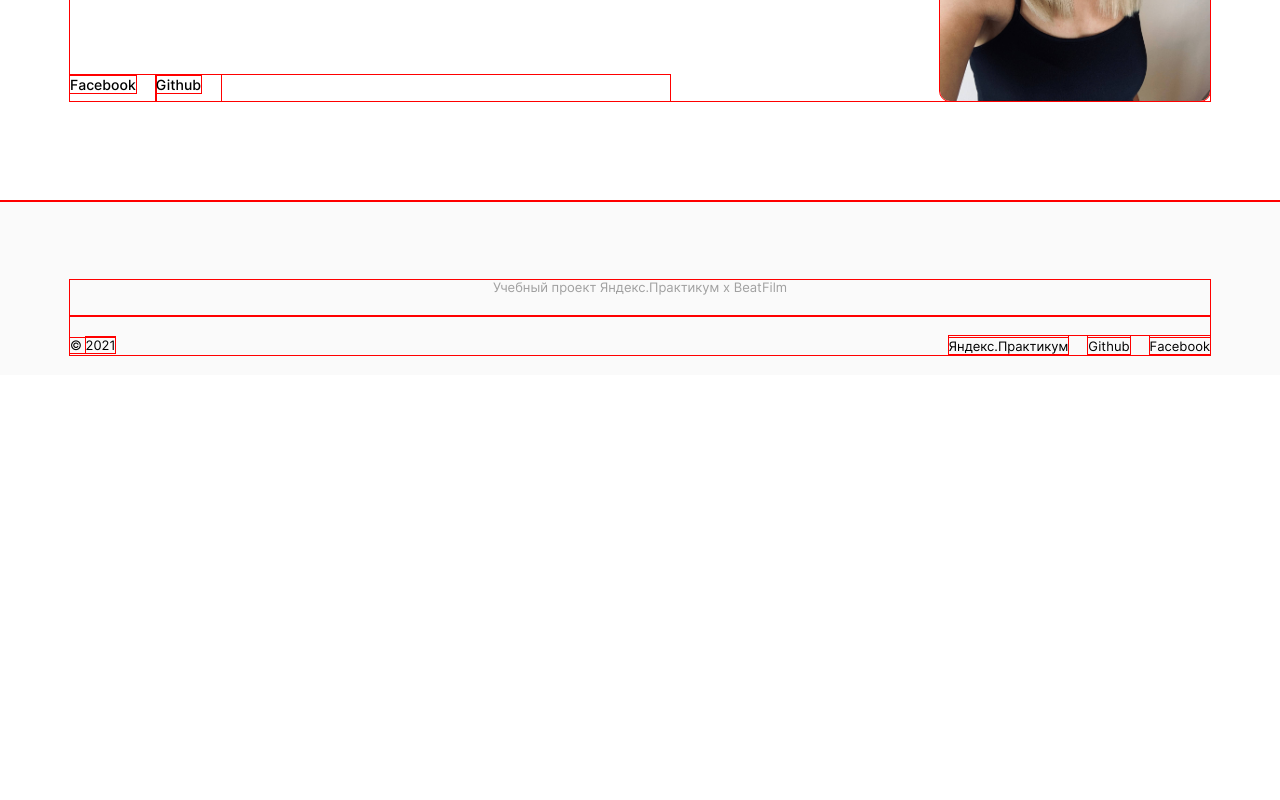
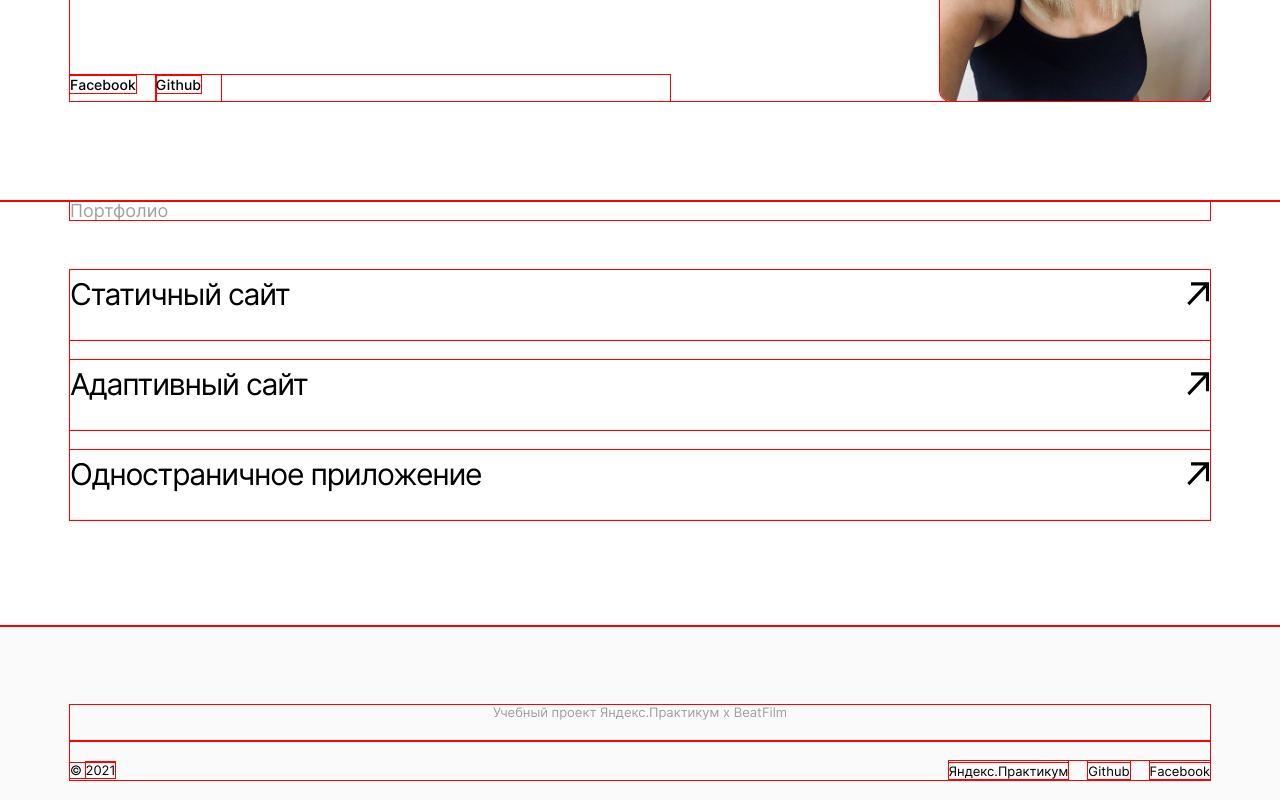
Before and after one commit to kozhevatova/movies-explorer-frontend, a React (Create React App) app: page / in a window 1280 px wide. Shown: the part 2384-3184 px from the top of the page. Before the commit the page ends 2759 px from the top, so only its background shows below. Built offline with nearby package versions, Linux system fonts and the light colour scheme.

Commit message:
feat: portfolio

```diff
--- a/src/components/AboutMe/AboutMe.css
+++ b/src/components/AboutMe/AboutMe.css
@@ -51,6 +51,12 @@
   color: #000;
   font-weight: 500;
   font-size: 14px;
+  transition: opacity 0.6s linear;
+}
+
+.student-info__link:hover {
+  opacity: 0.7;
+  cursor: pointer;
 }
 
 .student-info__photo {
--- a/src/components/Footer/Footer.css
+++ b/src/components/Footer/Footer.css
@@ -65,4 +65,10 @@
   font-weight: 400;
   font-size: 13px;
   line-height: 1.2;
+  transition: opacity 0.6s linear;
 }
+
+.footer__link:hover {
+  opacity: 0.7;
+  cursor: pointer;
+}
--- a/src/components/Footer/Footer.js
+++ b/src/components/Footer/Footer.js
@@ -9,13 +9,13 @@ const Footer = () => {
           <p className="footer__date">&copy; <span id="year">{new Date().getFullYear()}</span></p>
           <ul className="footer__links">
             <li className="footer__item">
-              <a className="footer__link" href="https://praktikum.yandex.ru/" rel="noreferrer">Яндекс.Практикум</a>
+              <a className="footer__link" href="https://praktikum.yandex.ru/" target="_blank" rel="noreferrer">Яндекс.Практикум</a>
             </li>
             <li className="footer__item">
-              <a className="footer__link" href="https://github.com/kozhevatova" rel="noreferrer">Github</a>
+              <a className="footer__link" href="https://github.com/kozhevatova" target="_blank" rel="noreferrer">Github</a>
             </li>
             <li className="footer__item">
-              <a className="footer__link" href="https://www.facebook.com/anna.kozhevatova/" rel="noreferrer">Facebook</a>
+              <a className="footer__link" href="https://www.facebook.com/anna.kozhevatova/" target="_blank" rel="noreferrer">Facebook</a>
             </li>
           </ul>
         </div>
--- a/src/components/Main/Main.js
+++ b/src/components/Main/Main.js
@@ -4,6 +4,7 @@ import './Main.css';
 import AboutProject from '../AboutProject/AboutProject';
 import Techs from '../Techs/Techs';
 import AboutMe from '../AboutMe/AboutMe';
+import Portfolio from '../Portfolio/Portfolio';
 
 const Main = () => {
   return (
@@ -13,6 +14,7 @@ const Main = () => {
         <AboutProject/>
         <Techs/>
         <AboutMe/>
+        <Portfolio/>
     </main>
   );
 };
--- a/src/components/Portfolio/Portfolio.css
+++ b/src/components/Portfolio/Portfolio.css
@@ -0,0 +1,60 @@
+.portfolio {
+  display: flex;
+  justify-content: center;
+  background-color: #fff;
+  min-height: 425px;
+}
+
+.portfolio__container {
+  width: 100%;
+  max-width: 1280px;
+  box-sizing: border-box;
+  padding: 0 70px;
+}
+
+.portfolio__title {
+  font-weight: 400;
+  font-size: 18px;
+  line-height: 1.1;
+  color: #a0a0a0;
+  margin: 0 0 50px 0;
+  padding: 0;
+}
+
+.portfolio__links {
+  list-style: none;
+  display: flex;
+  flex-direction: column;
+  margin: 0;
+  padding: 0;
+}
+
+.portfolio__item {
+  margin: 0 0 20px 0;
+  min-height: 69px;
+}
+
+.portfolio__item:last-child {
+  margin: 0;
+}
+
+.portfolio__link {
+  display: block;
+  width: 1140px;
+  font-weight: 400;
+  font-size: 30px;
+  line-height: 1.66;
+  color: #000;
+  letter-spacing: -0.04em;
+  text-decoration: none;
+  margin: 0;
+  padding: 0 0 19px 0;
+  background: right 12px/24px 24px url('../../images//linkArrow.svg') transparent no-repeat;
+  border-bottom: 1px solid #e8e8e8;
+  transition: opacity 0.6s linear;
+}
+
+.portfolio__link:hover {
+  opacity: 0.7;
+  cursor: pointer;
+}
--- a/src/components/Portfolio/Portfolio.js
+++ b/src/components/Portfolio/Portfolio.js
@@ -0,0 +1,27 @@
+import './Portfolio.css';
+
+const Portfolio = () => {
+  return(
+    <section className="portfolio">
+      <div className="portfolio__container">
+        <h4 className="portfolio__title">Портфолио</h4>
+        <ul className="portfolio__links">
+          <li className="portfolio__item">
+            <a className="portfolio__link" href="https://kozhevatova.github.io/russian-travel/index.html" target="_blank" rel="noreferrer">
+              Статичный сайт</a>
+          </li>
+          <li className="portfolio__item">
+            <a className="portfolio__link" href="https://annakin.students.nomoreparties.space" target="_blank" rel="noreferrer">
+              Адаптивный сайт</a>
+          </li>
+          <li className="portfolio__item">
+            <a className="portfolio__link" href="https://freespeech2025.com" target="_blank" rel="noreferrer">
+              Одностраничное приложение</a>
+          </li>
+        </ul>
+      </div>
+    </section>
+  );
+};
+
+export default Portfolio;
```
